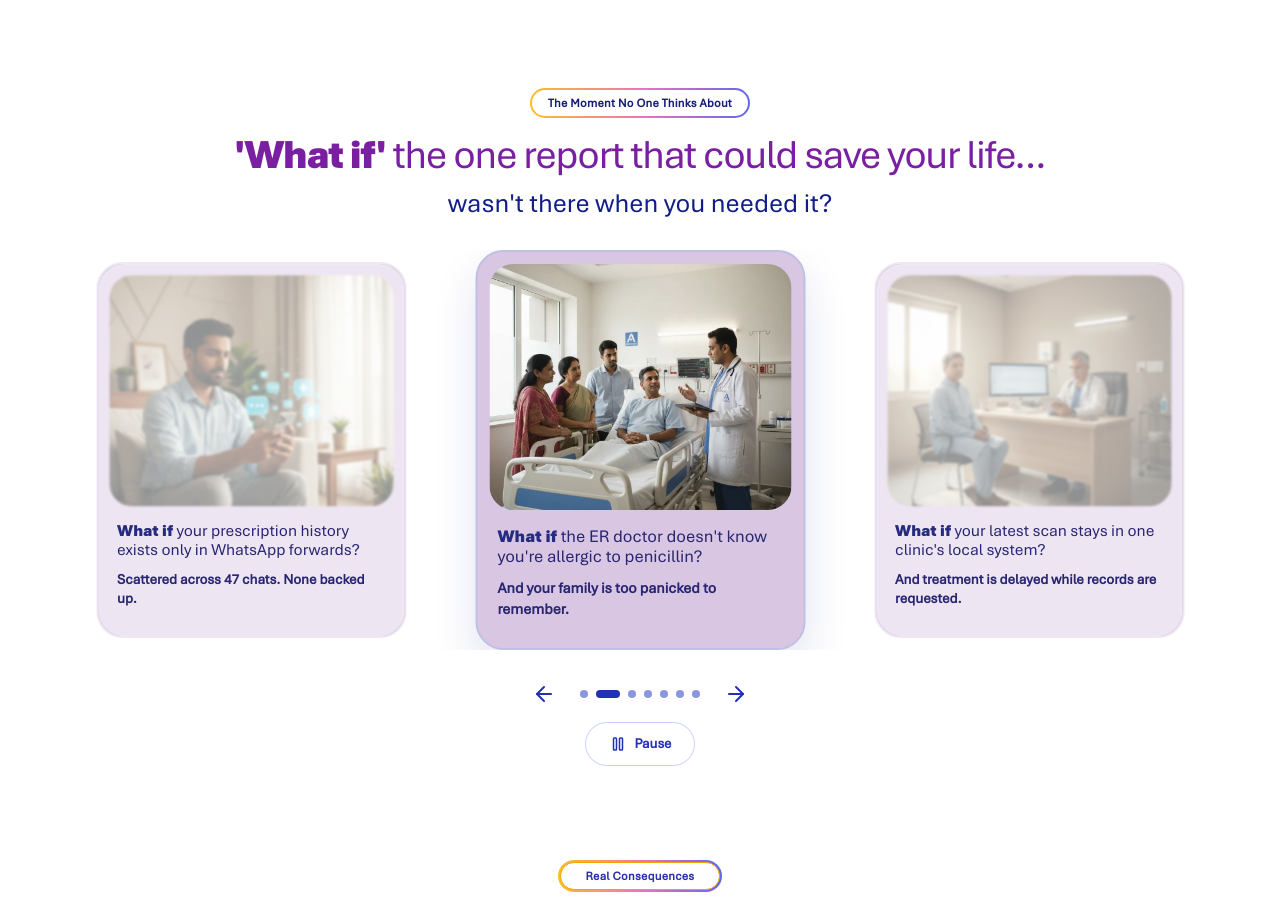
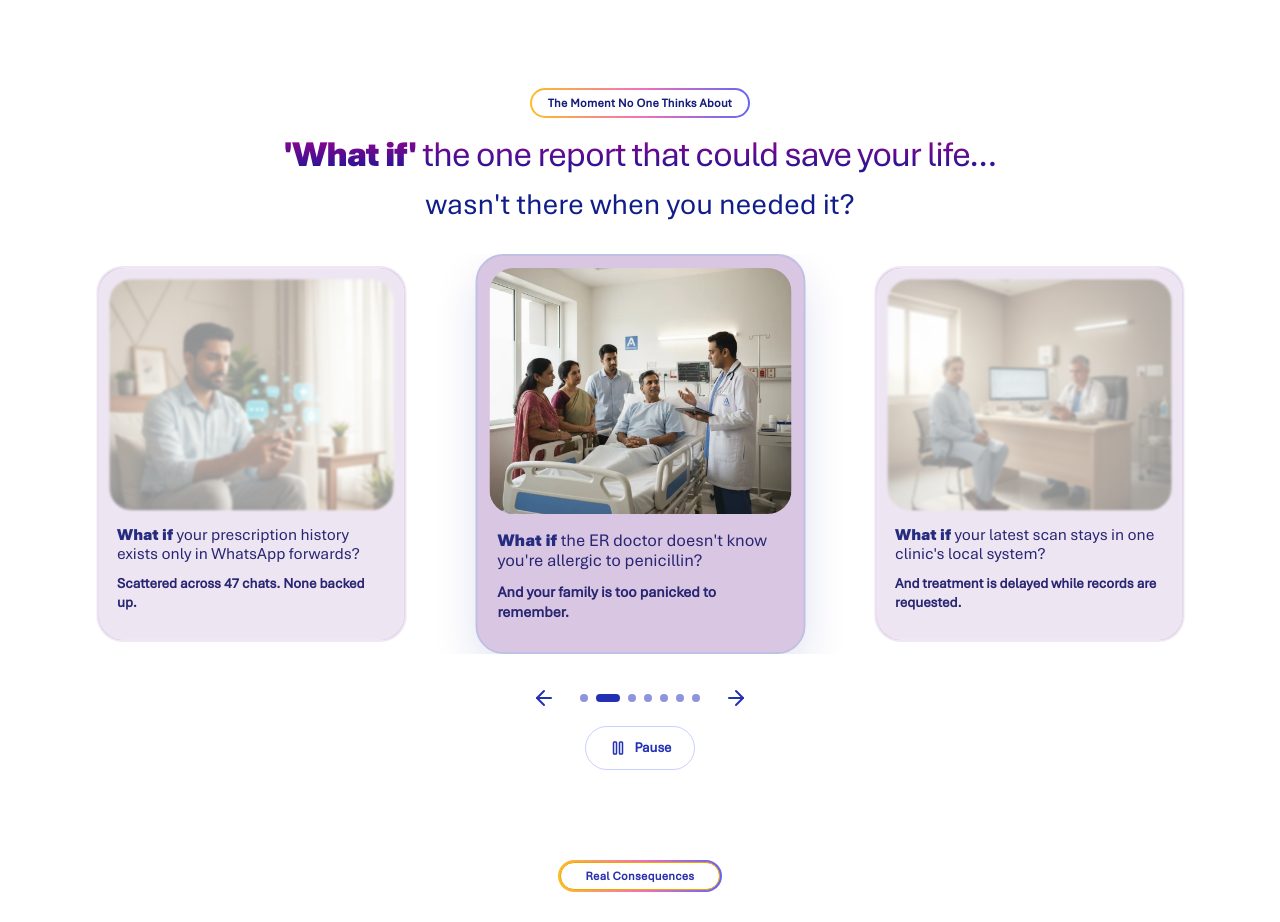
Before and after one commit to AmanDwivedi9335/clinic-portpolio, a Next.js app: page / in a window 1280 px wide. Shown: the part 820-1742 px from the top of the page. Built offline with nearby package versions, Linux system fonts and the light colour scheme.

Commit message:
what if text update

```diff
--- a/src/components/Home/ReportCarouselSection.js
+++ b/src/components/Home/ReportCarouselSection.js
@@ -152,15 +152,17 @@ export default function ReportCarouselSection() {
           </GradientBadge>
 
           <h2
-            className="mt-4 max-w-[1100px] text-center font-medium leading-[1.06] tracking-[-0.03em] text-[#7B1FA2]"
-            style={{ fontSize: "clamp(2.2rem, 3.2vw, 4.4rem)" }}
+            className="mt-4 max-w-[1100px] text-center font-medium leading-[1.06] tracking-[-0.03em]
+              bg-[linear-gradient(180deg,#9F028D_0%,#0E1896_105%)]
+              bg-clip-text
+              text-transparent
+              text-2xl md:text-4xl"
           >
             <span className="font-aptos-black">&apos;What if&apos;</span> the one report that could save your life...
           </h2>
 
           <p
-            className="mt-3 max-w-[900px] text-center font-normal leading-[1.08] text-[#111D89]"
-            style={{ fontSize: "clamp(1.6rem, 2.1vw, 2.8rem)" }}
+            className="mt-3 max-w-[900px] text-center font-normal leading-[1.08] text-[#111D89] md:text-3xl"
           >
             wasn&apos;t there when you needed it?
           </p>
```
